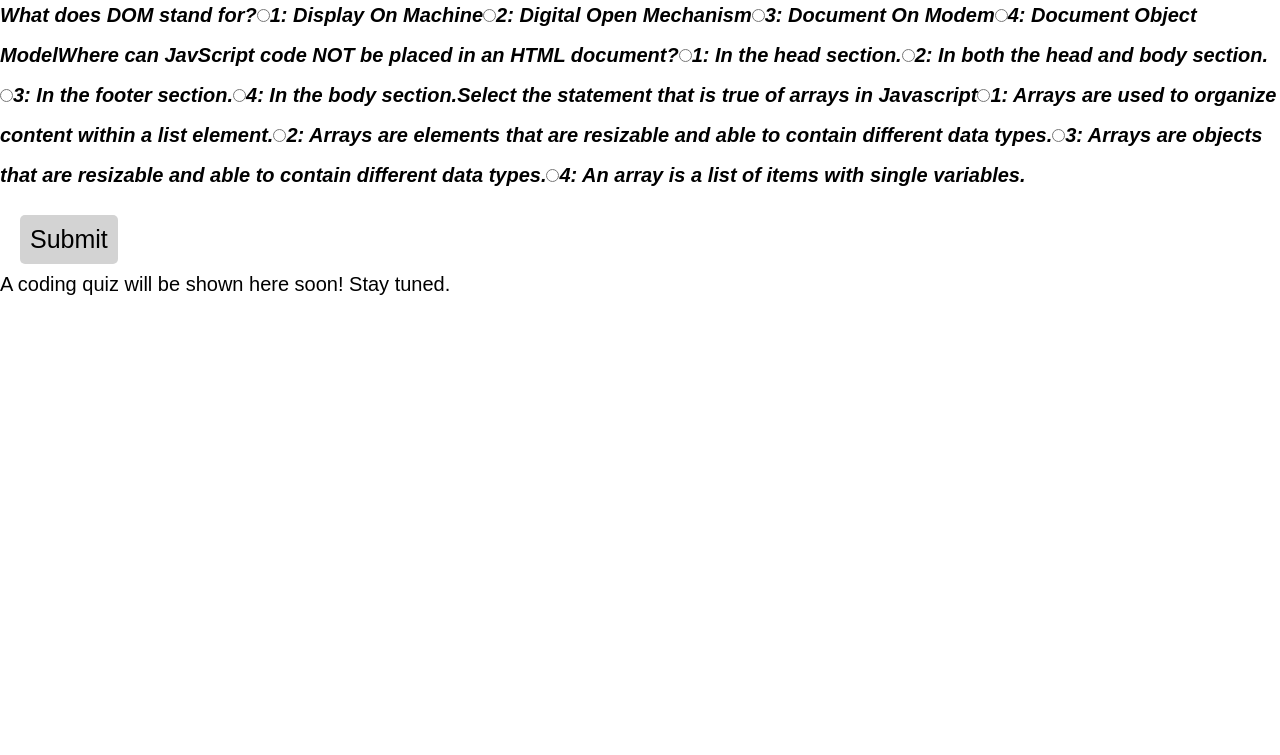
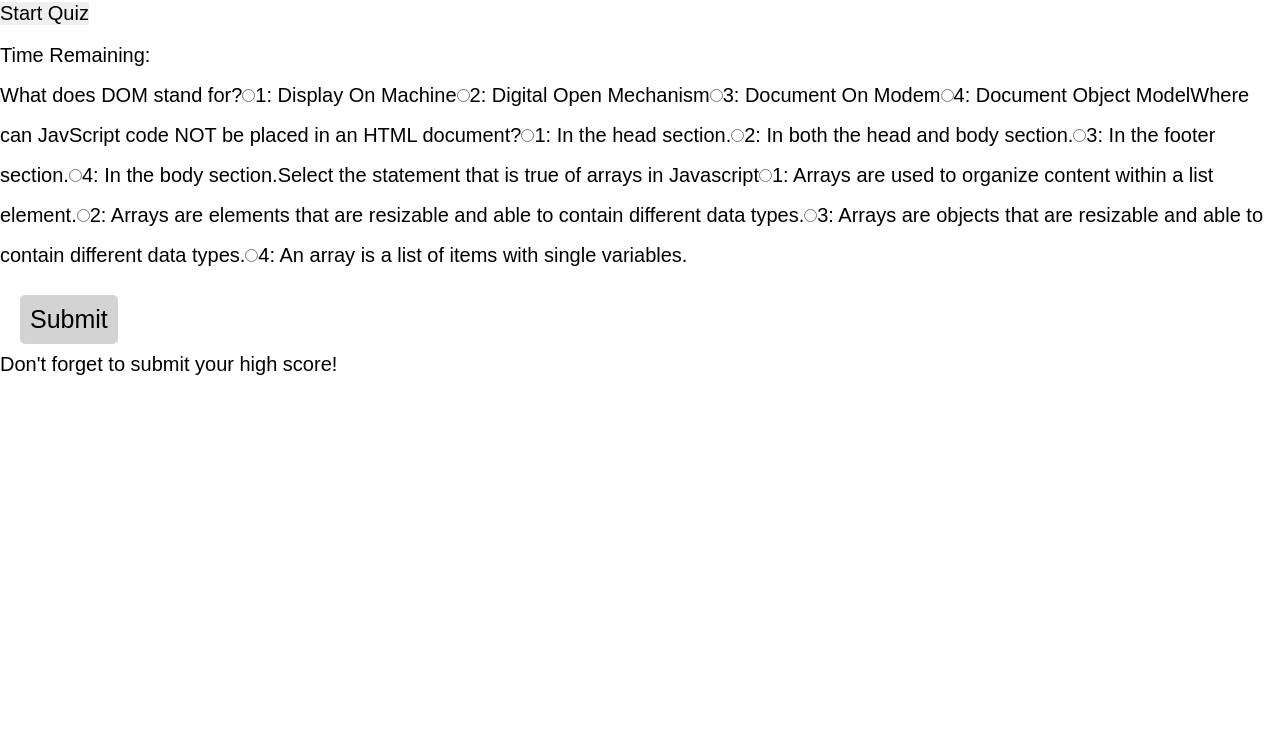
Before and after one commit to analizajb/code-quiz, a plain HTML site: page index.html in a window 1280 px wide. Shown: the part 45-800 px from the top of the page. Drawn offline with Linux system fonts and the light colour scheme.

Commit message:
adding start button

```diff
--- a/assets/script.js
+++ b/assets/script.js
@@ -1,7 +1,17 @@
+const button = document.getElementById('button')
+button.innerText = 'Start Quiz',
+button.addEventListener('click', () => {
+     alert('Your quiz starts now!')
+ })
+
 var quizBox = document.getElementById('quiz');
 var resultsBox = document.getElementById('results');
 var submitButton = document.getElementById('submit');
 
+// TIMER
+//document.getElementsByClassName('.timer') {
+//    setInterval = 1000
+//}
 var quizQuestions = [
     {
         question: "What does DOM stand for?",
@@ -89,10 +99,12 @@ function generateQuiz(questions, quizBox, resultsBox, submitButton) {
 
 }
 
-//Submit button
+//Submit button - NOT WORKING
 submitButton.onclick = function () {
         showResults(questions, quizBox, resultsBox);
     }
+
+
 //var buttonEl = document.querySelector("#submit");
 //console.log(buttonEl);
 
@@ -110,3 +122,19 @@ submitButton.onclick = function () {
 //var startCountdown = setInterval(countdown, 1000);
 
 generateQuiz(quizQuestions, quizBox, resultsBox, submitButton);
+
+//Create variables to store the quiz questions
+
+//Use mouse-click events to start the quiz
+
+//Write for loops to cycle through quiz questions
+
+//Use key-press events to receive user input in the form of answers to quiz questions
+
+//Create a time limit for the game using time functions
+
+//Write conditional statements to determine wrong and right answers
+
+//Use client-side storage to store high scores
+
+//Use GitHub Pages to publish the page to the web
--- a/assets/style.css
+++ b/assets/style.css
@@ -18,6 +18,16 @@ h1 {
     font-size: 35px;
 }
 
+.timer {
+    align-items: flex-end;
+    justify-content: center;
+    box-sizing: content-box;
+    border: 1px black;
+    margin: 0;
+    padding: 0;
+    font-size: 15px;
+}
+
 /*div {
     width: 100px;
     height: 70px;
@@ -31,11 +41,10 @@ h1 {
 }*/
 
 .question {
-    font-weight: 600;
-    font-style: italic;
+    font-weight: 500;
 }
 
-#answers {
+.answers {
     margin: 20px 0 0 20px;
 }
 
--- a/index.html
+++ b/index.html
@@ -8,12 +8,18 @@
 <body>
  <h1>Ready to test your coding knowledge?</h1>
 
- <!-- QUIZ INSERT HERE -->
+ <button id="button" type="start">Start Quiz</button>
+ <!-- TIMER -->
+ <div class="timer">
+    <p>Time Remaining: </p>
+  </div>
+ <!-- QUIZ HERE -->
  <div id="quiz" class="question"></div>
- <button id="submit" class="btn">Submit</button>
- <div id="answer"></div>
+ <button id="submit" class="ans-btn" type="submit">Submit</button>
 
-    <p>A coding quiz will be shown here soon! Stay tuned.</p>
+ <div class="answer"></div>
+
+    <p>Don't forget to submit your high score!</p>
 </body>
 
 <script src="./assets/script.js"></script>
```
